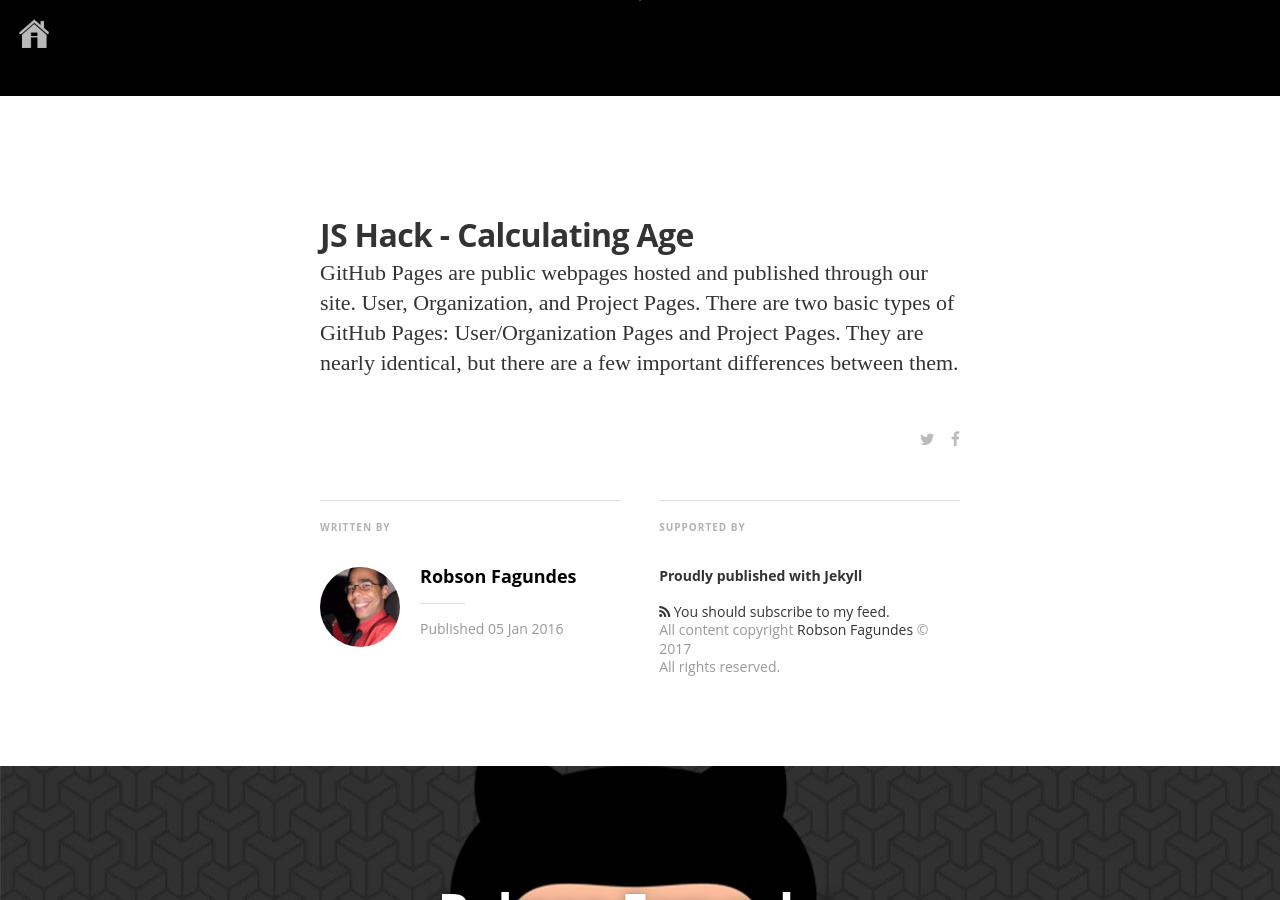
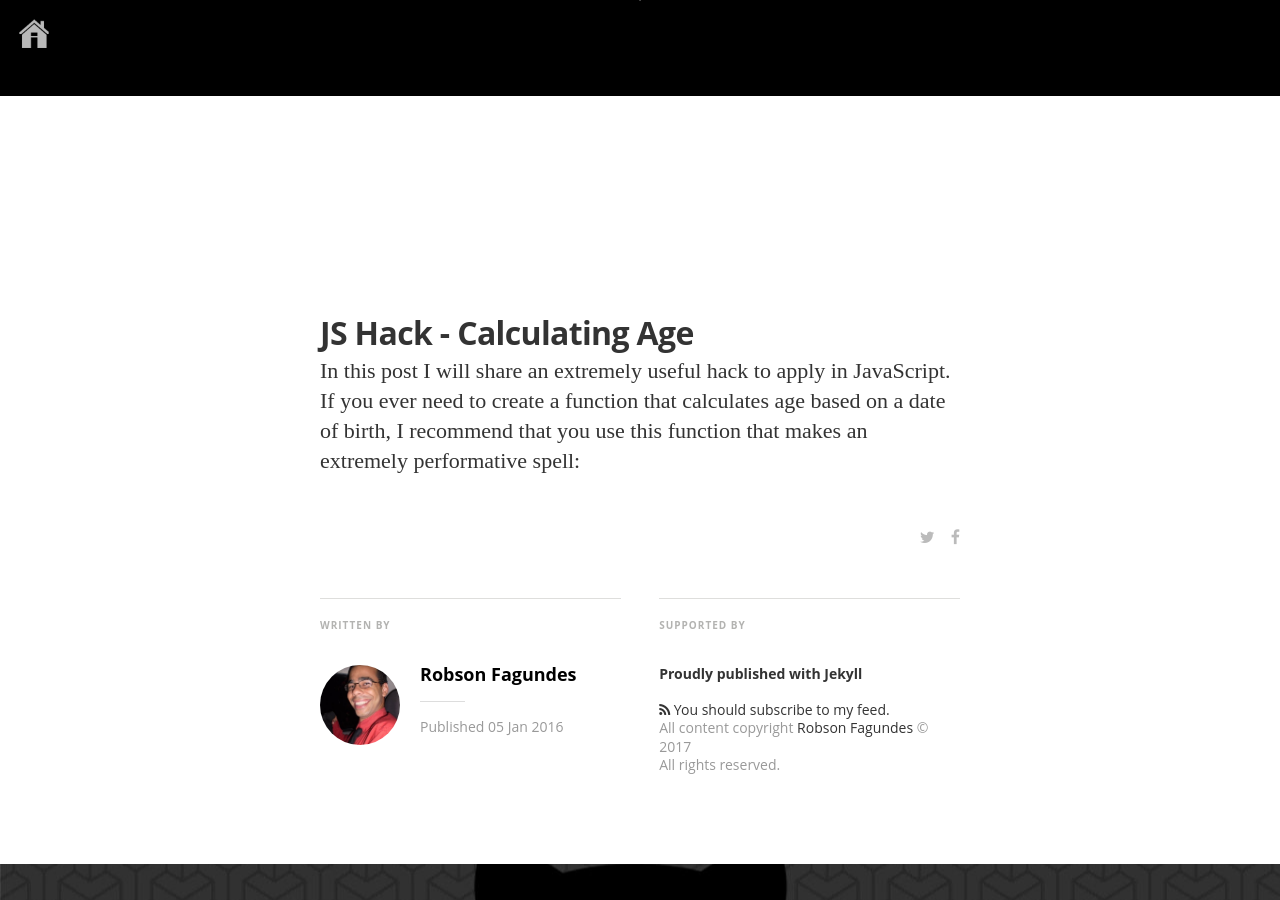
Before and after one commit to robsonfagundes/robsonfagundes.github.io, a Jekyll site: the page built from _posts/2016-01-05-jshack1.markdown, in a window 1280 px wide and 900 px high, scrolled down 804 px. Built offline with Jekyll 4.4.1, drawn with Linux system fonts in a browser that asks for light colours; nearby versions of some CDN libraries; some web fonts are replaced; some of the changed text lies outside the part shown.

Commit message:
Update post - js hack 1
Update post - js hack 1

```diff
--- a/_posts/2016-01-05-jshack1.markdown
+++ b/_posts/2016-01-05-jshack1.markdown
@@ -9,5 +9,5 @@
 
 JS Hack - Calculating Age
 ----------------
-
-GitHub Pages are public webpages hosted and published through our site. User, Organization, and Project Pages. There are two basic types of GitHub Pages: User/Organization Pages and Project Pages. They are nearly identical, but there are a few important differences between them.
+In this post I will share an extremely useful hack to apply in JavaScript.
+If you ever need to create a function that calculates age based on a date of birth, I recommend that you use this function that makes an extremely performative spell:
```
